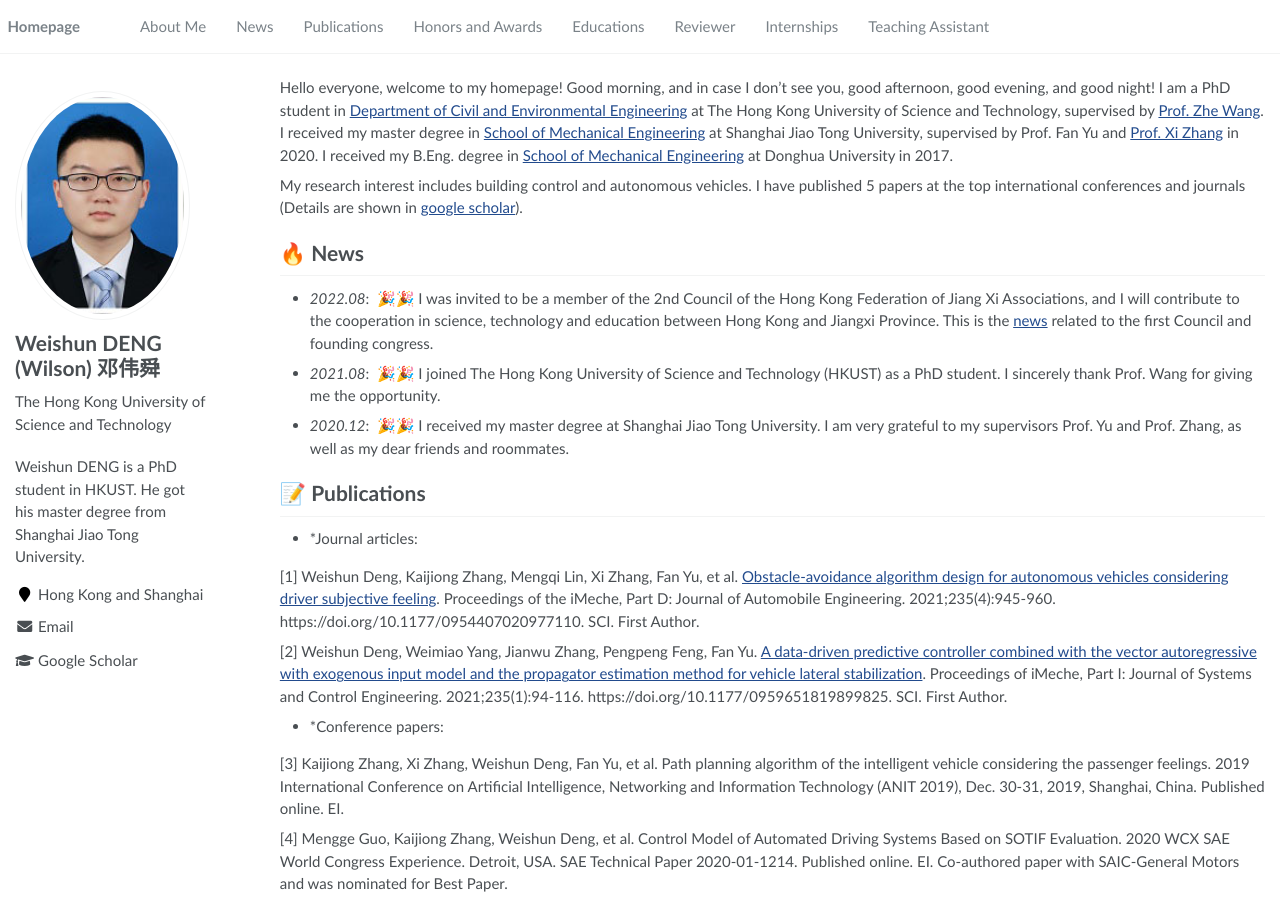
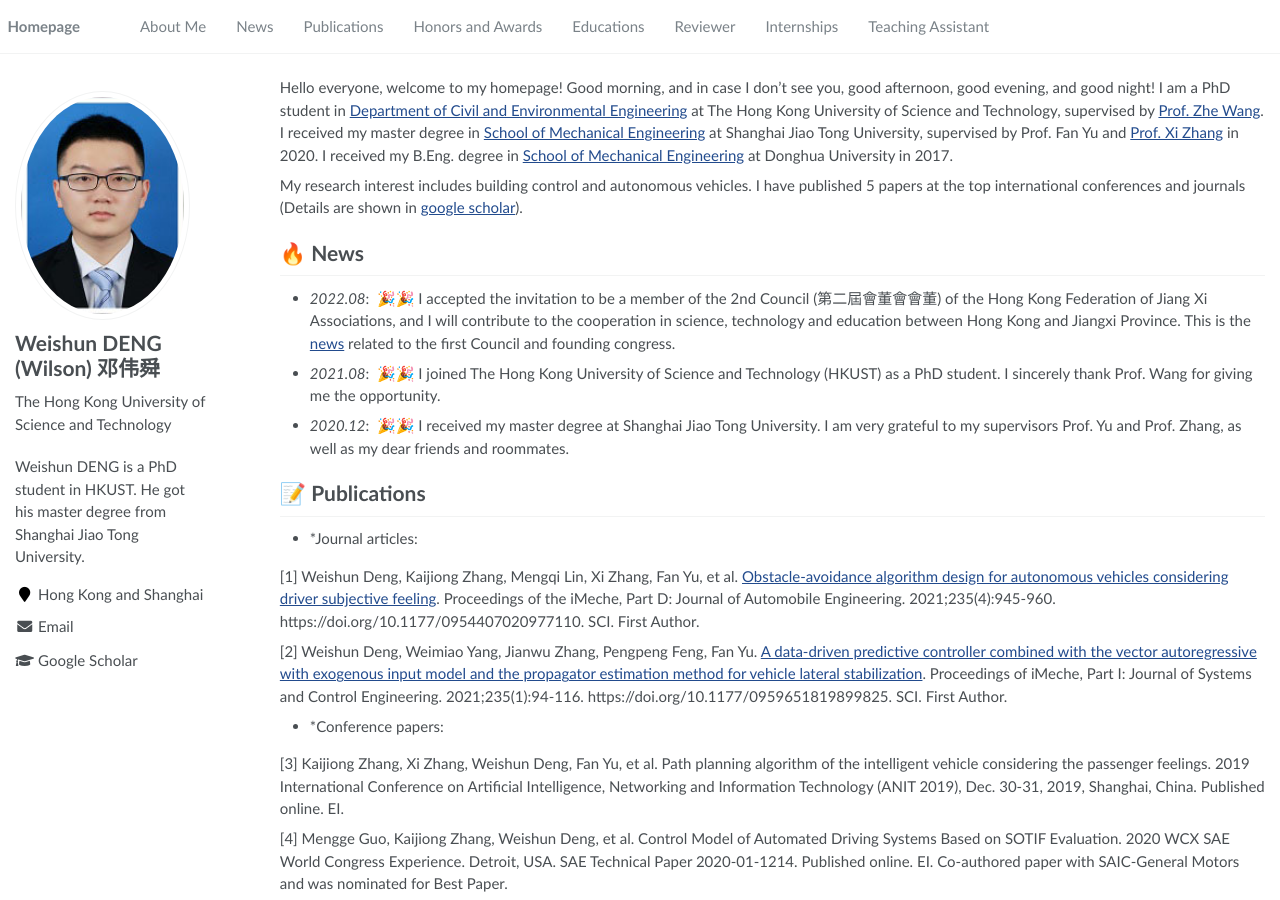
Before and after one commit to RayeRen/acad-homepage.github.io, a Jekyll site: the page built from _pages/about.md, in a window 1280 px wide and 900 px high. Built offline with Jekyll 4.4.1, drawn with Linux system fonts in a browser that asks for light colours.

Commit message:
Update about.md

```diff
--- a/_pages/about.md
+++ b/_pages/about.md
@@ -24,7 +24,7 @@ My research interest includes building control and autonomous vehicles. I have p
 
 
 # 🔥 News
-- *2022.08*: &nbsp;🎉🎉 I was invited to be a member of the 2nd Council of the Hong Kong Federation of Jiang Xi Associations, and I will contribute to the cooperation in science, technology and education between Hong Kong and Jiangxi Province. This is the [news](http://www.locpg.gov.cn/jsdt/2018-05/17/c_129874795.htm) related to the first Council and founding congress.
+- *2022.08*: &nbsp;🎉🎉 I accepted the invitation to be a member of the 2nd Council (第二屆會董會會董) of the Hong Kong Federation of Jiang Xi Associations, and I will contribute to the cooperation in science, technology and education between Hong Kong and Jiangxi Province. This is the [news](http://www.locpg.gov.cn/jsdt/2018-05/17/c_129874795.htm) related to the first Council and founding congress.
 
 - *2021.08*: &nbsp;🎉🎉 I joined The Hong Kong University of Science and Technology (HKUST) as a PhD student. I sincerely thank Prof. Wang for giving me the opportunity.
 
```
